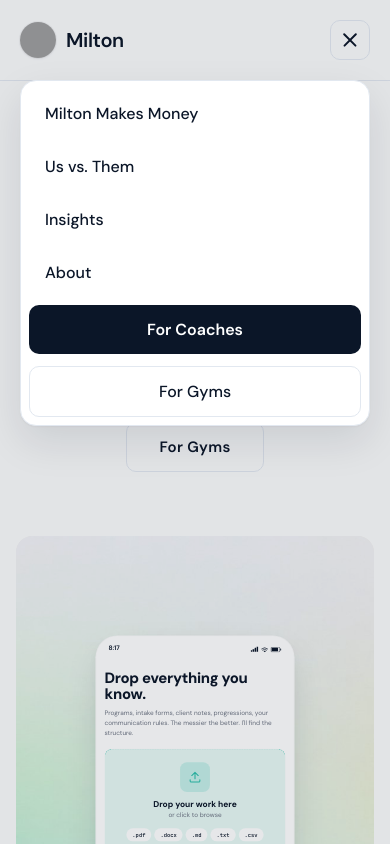
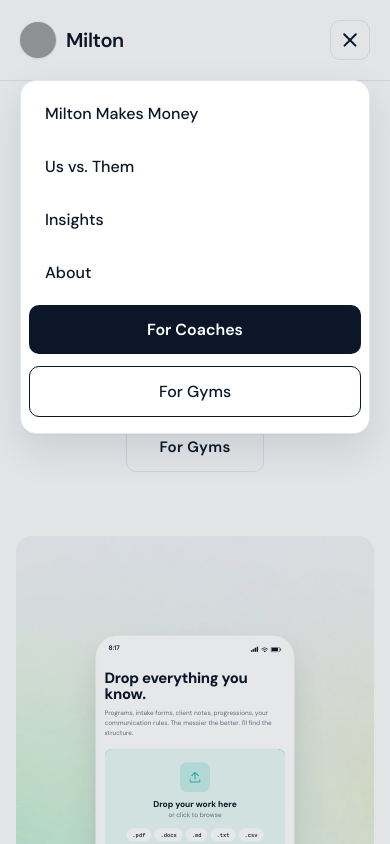
Before and after one commit to miguel-johns/milton-ai, a React (Vite) app: page / in a window 390 px wide. Both pictures are taken after a click on the button 350 px from the left and 40 px from the top of the page. Shown: the top 844 px of the page. Built offline with nearby package versions, Linux system fonts and the light colour scheme; no server answers; grey boxes are pictures that could not be loaded.

Commit message:
fix: ensure "For Gyms" button visibility in mobile menu
Add visible padding and background to make button prominent.

```diff
--- a/src/components/Header.jsx
+++ b/src/components/Header.jsx
@@ -281,7 +281,7 @@ export default function Header({ currentPage = 'home' }) {
             border: `1px solid ${colors.line}`,
             boxShadow: '0 1px 2px rgba(11, 22, 40, 0.04), 0 16px 40px rgba(11, 22, 40, 0.10)',
             zIndex: 55,
-            padding: 8,
+            padding: '8px 8px 16px 8px',
             display: 'flex',
             flexDirection: 'column',
             gap: 4,
@@ -382,8 +382,8 @@ export default function Header({ currentPage = 'home' }) {
                 color: colors.ink,
                 textDecoration: 'none',
                 borderRadius: 10,
-                background: 'transparent',
-                border: `1px solid ${colors.line}`,
+                background: colors.paper,
+                border: `1px solid ${colors.ink}`,
                 textAlign: 'center',
                 marginTop: 8,
                 transition: 'background 0.2s ease',
```
